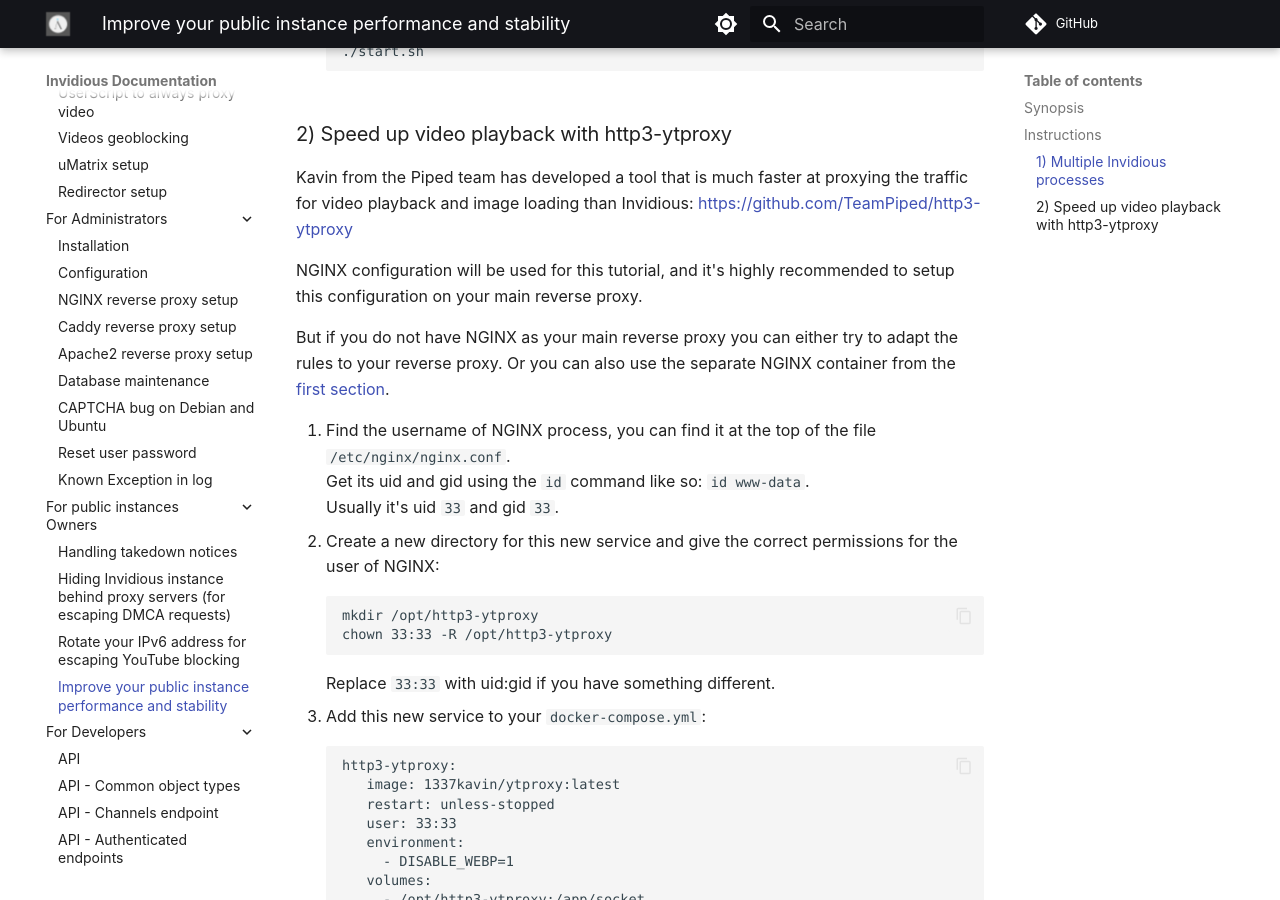
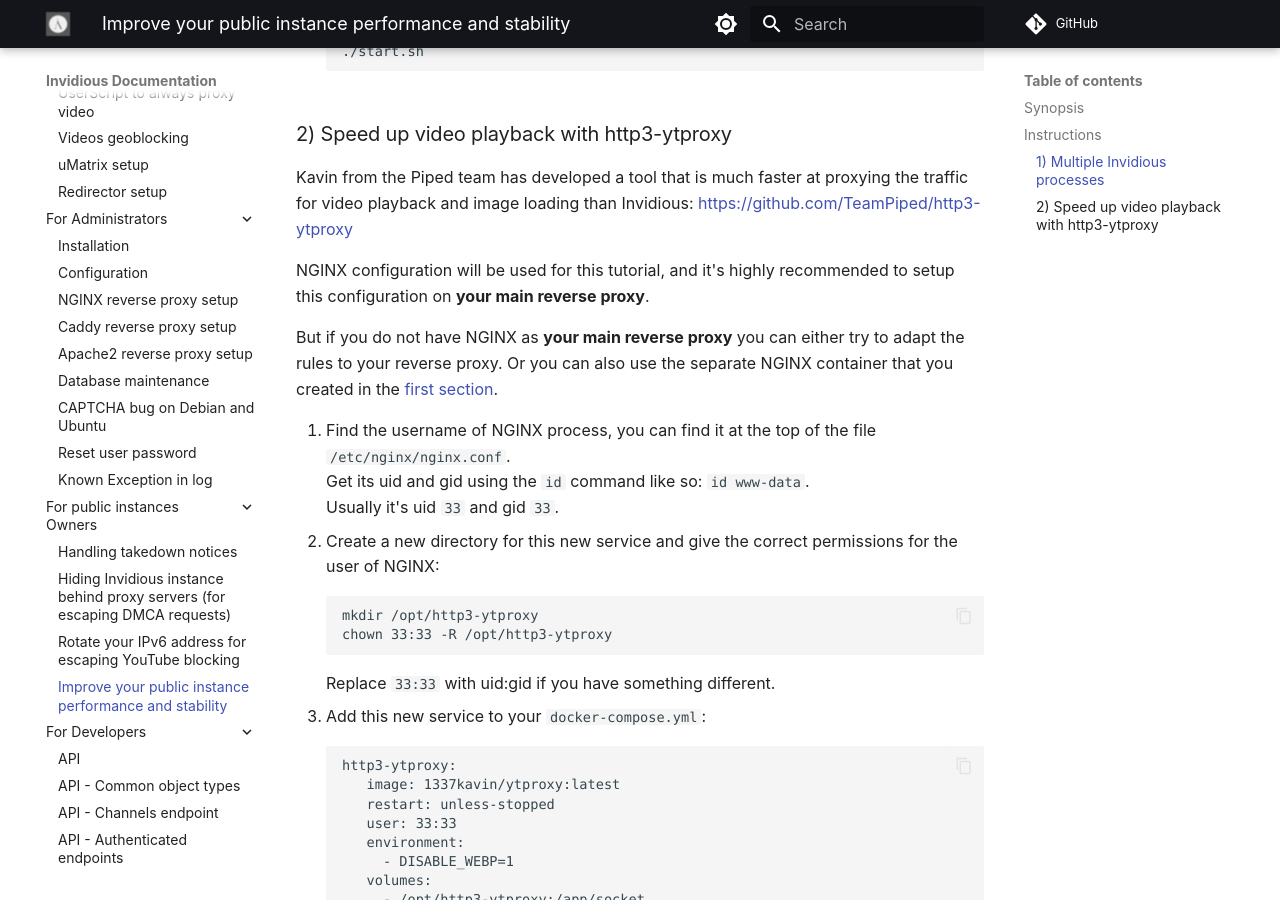
Before and after one commit to iv-org/documentation, an MkDocs documentation site: the page built from docs/improve-public-instance.md, in a window 1280 px wide and 900 px high, scrolled down 2302 px. Built offline with MkDocs 1.6.1 and Material for MkDocs 9.7.7, drawn with Linux system fonts in a browser that asks for light colours; comment, search, counter and statistics services are not loaded.

Commit message:
note about main reverse proxy

```diff
--- a/docs/improve-public-instance.md
+++ b/docs/improve-public-instance.md
@@ -88,9 +88,9 @@
 
 Kavin from the Piped team has developed a tool that is much faster at proxying the traffic for video playback and image loading than Invidious: https://github.com/TeamPiped/http3-ytproxy
 
-NGINX configuration will be used for this tutorial, and it's highly recommended to setup this configuration on your main reverse proxy.
+NGINX configuration will be used for this tutorial, and it's highly recommended to setup this configuration on **your main reverse proxy**.
 
-But if you do not have NGINX as your main reverse proxy you can either try to adapt the rules to your reverse proxy. Or you can also use the separate NGINX container from the [first section](#1-multiple-invidious-processes).
+But if you do not have NGINX as **your main reverse proxy** you can either try to adapt the rules to your reverse proxy. Or you can also use the separate NGINX container that you created in the [first section](#1-multiple-invidious-processes).
 
 1. Find the username of NGINX process, you can find it at the top of the file `/etc/nginx/nginx.conf`.
    Get its uid and gid using the `id` command like so: `id www-data`.
```
